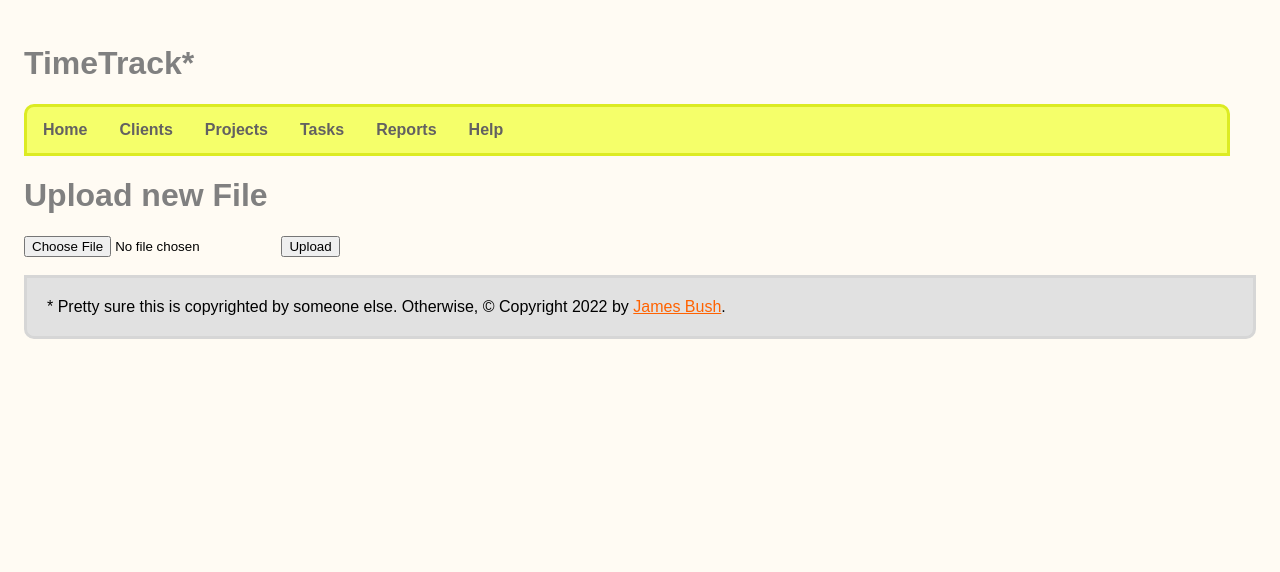
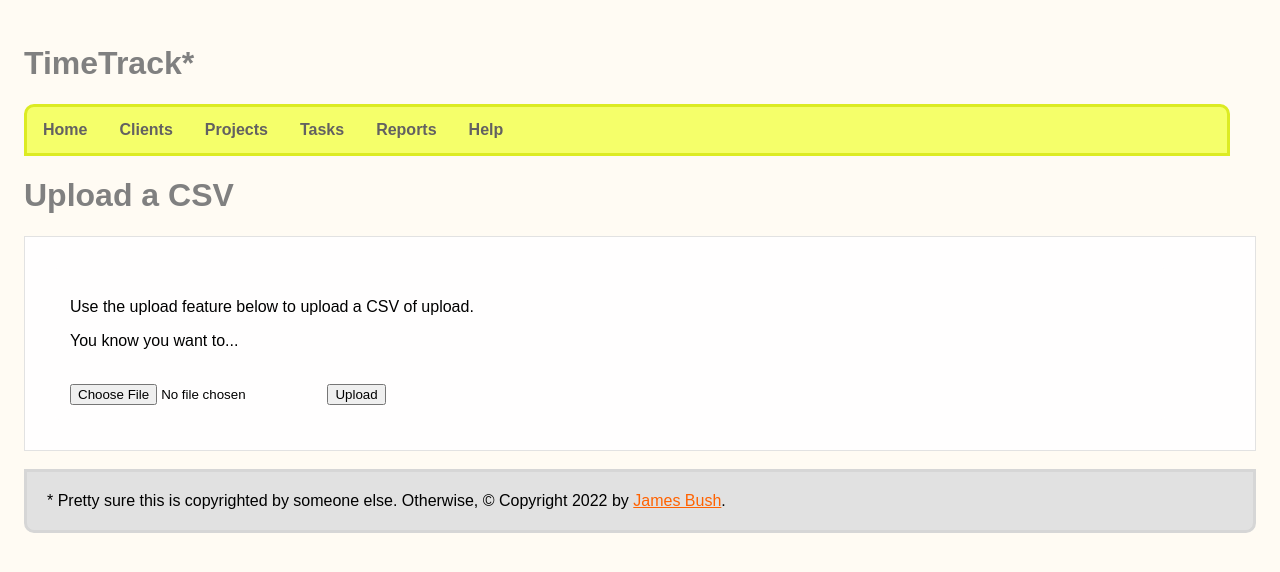
Before and after one commit to jamesfbush/cs361_project, a Flask app: page /upload in a window 1280 px wide. Shown: the top 572 px of the page. Run offline with Flask 2, Linux system fonts and the light colour scheme.

Commit message:
better upload

```diff
--- a/static/style.css
+++ b/static/style.css
@@ -80,6 +80,7 @@ table {
   padding: 10px;
   border: 1px solid #e2e1e1;
   background-color: #fffefe;
+  text-align: left;
 }
 th {
   border-bottom: 1px solid #e2e1e1;
--- a/templates/main.j2
+++ b/templates/main.j2
@@ -179,6 +179,18 @@
                             <p>Update current information for {{ entity }}.</p>
                             <a href="{{ entity.lower() }}/retrieve">Update</a>
                     </div>
+                    {% if entity.title() == "Tasks" %}
+                    <div>
+                        {# https://icons.getbootstrap.com/icons/cloud-arrow-up/ #}
+                        <svg xmlns="http://www.w3.org/2000/svg" width="35" height="35" fill="aqua" class="bi bi-cloud-arrow-up" viewBox="0 0 16 16">
+                            <path fill-rule="evenodd" d="M7.646 5.146a.5.5 0 0 1 .708 0l2 2a.5.5 0 0 1-.708.708L8.5 6.707V10.5a.5.5 0 0 1-1 0V6.707L6.354 7.854a.5.5 0 1 1-.708-.708l2-2z"/>
+                            <path d="M4.406 3.342A5.53 5.53 0 0 1 8 2c2.69 0 4.923 2 5.166 4.579C14.758 6.804 16 8.137 16 9.773 16 11.569 14.502 13 12.687 13H3.781C1.708 13 0 11.366 0 9.318c0-1.763 1.266-3.223 2.942-3.593.143-.863.698-1.723 1.464-2.383zm.653.757c-.757.653-1.153 1.44-1.153 2.056v.448l-.445.049C2.064 6.805 1 7.952 1 9.318 1 10.785 2.23 12 3.781 12h8.906C13.98 12 15 10.988 15 9.773c0-1.216-1.02-2.228-2.313-2.228h-.5v-.5C12.188 4.825 10.328 3 8 3a4.53 4.53 0 0 0-2.941 1.1z"/>
+                        </svg>
+                        <h3>Tinkerer special!</h3>
+                            <p>Upload CSV of  {{ entity }} right to database.</p>
+                            <a href="/upload">Upload CSV</a>
+                    </div>
+                    {% endif %}
                 </div>
         </div>
 
--- a/templates/upload.j2
+++ b/templates/upload.j2
@@ -11,20 +11,54 @@
 
     <body>
 
-        <h1>Upload new File</h1>
+        <h1>Upload a CSV</h1>
+        <div class="form-container">
             {% if success %}
-          <p>Upload successful: {{ filename }}</p>
-          <p>Checking file format...</p>
+            <h3>Upload successful!</h3>
+            <p>You uploaded tasks have been entered into the database as follows:</p>
+            <table>
+                <thead>
+                    <tr>
+                        {% for col in filename['tasks'][0].keys() %}
+                        <th>{{ col }}</th>
+                        {% endfor %}
+                    </tr>
+                </thead>
+                <tbody>
+                    {% for row in filename['tasks'] %}
+                    <tr>
+                        {% for val in row.values() %}
+                        <td>{{ val }}</td>
+                        {% endfor %}
+                    </tr>
+                    {% endfor %}
+                </tbody>
+            </table>
+
+            <div class="display-row">
+                <button class="submit-button" onclick="window.location.href='/tasks/retrieve';">Search tasks</button>
+                <button class="submit-button" onclick="window.location.href='/reports';">Generate report</button>
+
+            </div>
 
             {% else %}
+            <div class="form-row">
+                <p>Use the upload feature below to upload a CSV of {{ entity }}.</p>
+                <p>You know you want to...</p>
+                <br>
+                    <form method=post enctype=multipart/form-data>
+                        <input type=file name=file class="file-upload">
+                        <input type=submit value=Upload >
+                    </form>
+            </div>
             {% if error %}
+            <div class="form-row">
+
             <p><b>Upload error: {{ error }}.</b></p>
             <p>Please try uploading again.</p>
+            </div>
             {% endif %}
-            <form method=post enctype=multipart/form-data>
-                <input type=file name=file>
-                <input type=submit value=Upload>
-            </form>
             {% endif %}
+        </div>
    </body>
 {% endblock %}
```
Also changed, not shown: database/timeTrack.db. Lines whose indentation alone changed are shown as unchanged.
